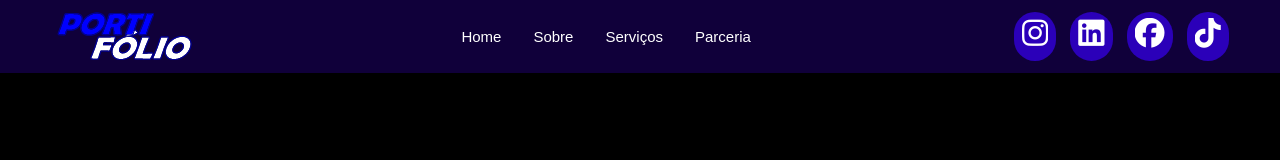
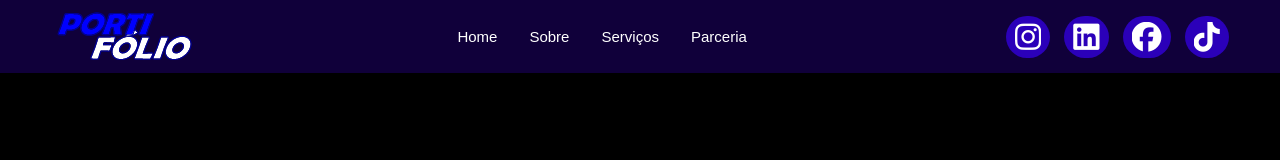
Before and after one commit to espjunior/meu-site, a plain HTML site: page index.html in a window 1280 px wide. Shown: the top 160 px of the page. Drawn offline with Linux system fonts and the light colour scheme.

Commit message:
atualizacao pontuais

```diff
--- a/estilos/style.css
+++ b/estilos/style.css
@@ -39,9 +39,11 @@ header {
 }
 
 .midias-sociais a {
+    display: flex;
+    text-decoration: none;
     font-size: 30px;
     color: #fff;
-    padding: 6px 8px;
+    padding: 6px 9px;
     background-color: rgb(43, 0, 185);
     border-radius: 50px;
 }
@@ -105,7 +107,7 @@ main p {
 
 /* ----- MEDIA QUERY ----- */
 
-@media (max-width: 800px) {
+@media (max-width: 700px) {
     .hamburguer {
         display: block;
         z-index: 1;
```
